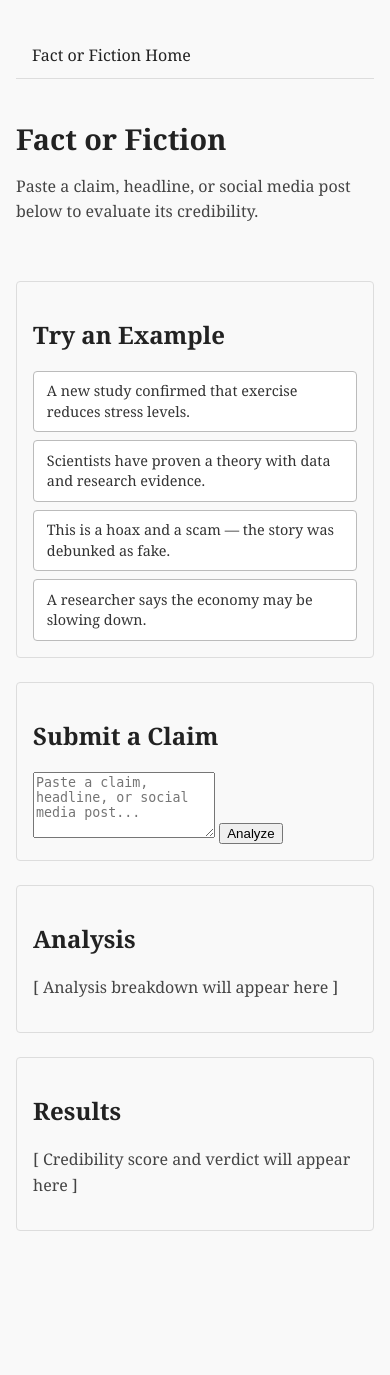
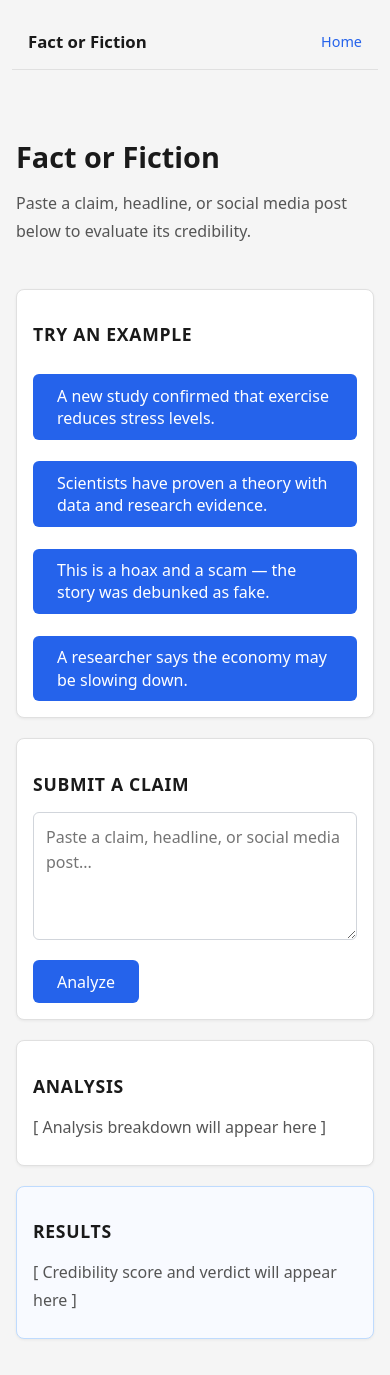
Before and after one commit to dania-ali/factOrFiction, a Flask app: page / in a window 390 px wide. Before the commit the page ends 1231 px from the top, so only its background shows below. Run offline with Flask 3, Linux system fonts and the light colour scheme.

Commit message:
UI polish: improve spacing, typography, colors, and responsiveness
Co-Authored-By: Claude Sonnet 4.6 <noreply@anthropic.com>

```diff
--- a/static/style.css
+++ b/static/style.css
@@ -1,7 +1,10 @@
+/* Base */
 body {
-    font-family: Georgia, serif;
-    background-color: #f9f9f9;
-    color: #222;
+    font-family: system-ui, -apple-system, sans-serif;
+    font-size: 1rem;
+    line-height: 1.7;
+    background-color: #f5f5f5;
+    color: #1a1a1a;
     margin: 0;
     padding: 2rem 1rem;
 }
@@ -11,55 +14,145 @@ body {
     margin: 0 auto;
 }
 
+/* Typography */
 h1 {
     font-size: 1.8rem;
     margin-bottom: 0.5rem;
 }
 
+h2 {
+    font-size: 1.1rem;
+    font-weight: 600;
+    letter-spacing: 0.04em;
+    text-transform: uppercase;
+    color: #1a1a1a;
+    margin-bottom: 0.75rem;
+}
+
+h3 {
+    font-size: 1rem;
+    font-weight: 600;
+    margin-bottom: 0.4rem;
+}
+
 p {
-    line-height: 1.6;
-    color: #444;
+    line-height: 1.7;
+    color: #555;
+    margin: 0 0 0.5rem;
 }
 
 /* Header */
 header {
     padding: 0.75rem 1rem;
-    border-bottom: 1px solid #ddd;
+    border-bottom: 1px solid #e0e0e0;
+    margin-bottom: 1.5rem;
+}
+
+.site-nav {
+    display: flex;
+    justify-content: space-between;
+    align-items: center;
+    max-width: 640px;
+    margin: 0 auto;
+}
+
+.site-title {
+    font-weight: 700;
+    font-size: 1.05rem;
+    color: #1a1a1a;
 }
 
 .site-nav a {
     text-decoration: none;
-    color: inherit;
+    color: #2563eb;
+    font-size: 0.9rem;
+}
+
+.site-nav a:hover {
+    text-decoration: underline;
 }
 
 /* Sections */
 section {
-    margin-bottom: 1.5rem;
-    padding: 1rem;
-    border: 1px solid #ddd;
-    border-radius: 4px;
+    margin-bottom: 1.25rem;
+    padding: 1.25rem 1.5rem;
+    background: #fff;
+    border: 1px solid #e0e0e0;
+    border-radius: 8px;
+    box-shadow: 0 1px 3px rgba(0, 0, 0, 0.06);
 }
 
 .hero {
     border: none;
+    background: transparent;
+    box-shadow: none;
     padding-left: 0;
     padding-right: 0;
+}
+
+/* Form elements */
+textarea {
+    width: 100%;
+    box-sizing: border-box;
+    min-height: 120px;
+    border: 1px solid #d1d5db;
+    border-radius: 6px;
+    padding: 0.75rem;
+    font-family: inherit;
+    font-size: 1rem;
+    line-height: 1.6;
+    resize: vertical;
+    color: #1a1a1a;
+}
+
+textarea:focus {
+    outline: none;
+    border-color: #2563eb;
+    box-shadow: 0 0 0 3px rgba(37, 99, 235, 0.15);
+}
+
+button[type="submit"] {
+    background: #2563eb;
+    color: #fff;
+    border: none;
+    padding: 0.65rem 1.5rem;
+    border-radius: 6px;
+    font-size: 1rem;
+    font-family: inherit;
+    cursor: pointer;
+    margin-top: 0.75rem;
+}
+
+button[type="submit"]:hover {
+    background: #1d4ed8;
+}
+
+button[type="submit"]:focus {
+    outline: none;
+    box-shadow: 0 0 0 3px rgba(37, 99, 235, 0.15);
+}
+
+/* Submitted claim */
+.submitted-claim {
+    margin-top: 1rem;
+    padding-top: 1rem;
+    border-top: 1px solid #e0e0e0;
 }
 
 /* Example claims */
 .example-claims {
     display: flex;
     flex-wrap: wrap;
-    gap: 0.5rem;
+    gap: 0.6rem;
 }
 
 .example-btn {
     background: #fff;
-    border: 1px solid #bbb;
-    border-radius: 4px;
-    padding: 0.6rem 0.8rem;
-    font-family: Georgia, serif;
-    font-size: 0.9rem;
+    border: 1px solid #d1d5db;
+    border-radius: 6px;
+    padding: 0.65rem 1rem;
+    font-family: inherit;
+    font-size: 0.875rem;
     color: #333;
     text-align: left;
     cursor: pointer;
@@ -70,3 +163,37 @@ section {
     background: #f0f0f0;
     border-color: #888;
 }
+
+.example-btn:focus {
+    outline: none;
+    box-shadow: 0 0 0 3px rgba(37, 99, 235, 0.15);
+}
+
+/* Results section */
+.results-section {
+    background: #f8faff;
+    border-color: #bfdbfe;
+}
+
+.results-section strong {
+    color: #1e40af;
+}
+
+/* Mobile */
+@media (max-width: 480px) {
+    body {
+        padding: 1rem 0.75rem;
+    }
+
+    .container {
+        padding: 0 0.25rem;
+    }
+
+    section {
+        padding: 1rem;
+    }
+
+    .example-btn {
+        width: 100%;
+    }
+}
```
